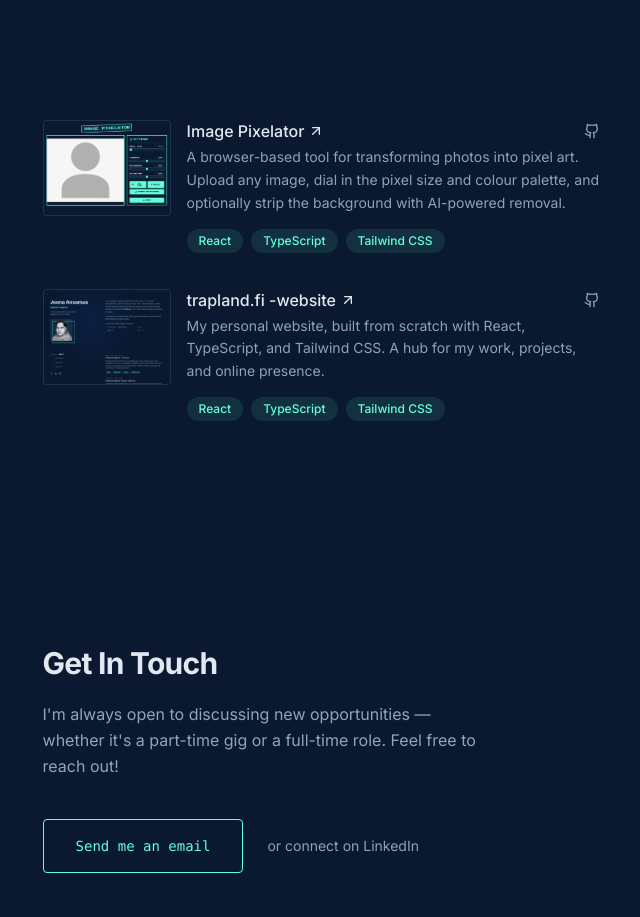
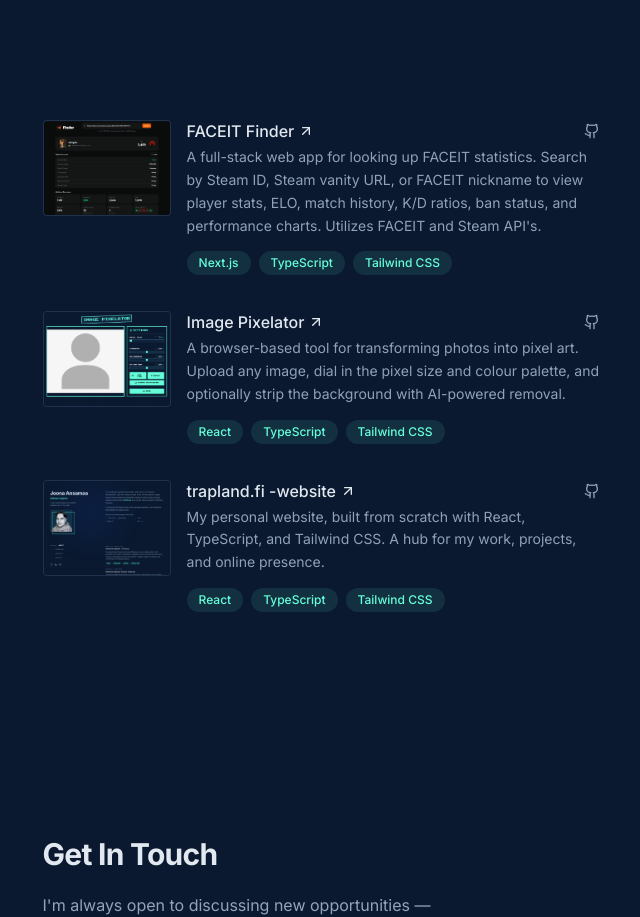
Before and after one commit to ansamaajoona/trapland.fi, a Next.js app: page / in a window 1280 px wide. Shown: the part 1340-2257 px from the top of the page, without its empty margins (584-1224 px from the left). Built offline with nearby package versions, Linux system fonts and the light colour scheme.

Commit message:
add faceit-finder to project listing

```diff
--- a/src/app/components/projects/Projects.tsx
+++ b/src/app/components/projects/Projects.tsx
@@ -12,6 +12,14 @@ interface ProjectItem {
 }
 
 const projects: ProjectItem[] = [
+  {
+    title: 'FACEIT Finder',
+    url: 'https://faceit-finder-omlg.vercel.app/',
+    description: "A full-stack web app for looking up FACEIT statistics. Search by Steam ID, Steam vanity URL, or FACEIT nickname to view player stats, ELO, match history, K/D ratios, ban status, and performance charts. Utilizes FACEIT and Steam API's.",
+    image: '/project-faceitfinder.png',
+    technologies: ['Next.js', 'TypeScript', 'Tailwind CSS'],
+    repository: 'https://github.com/ansamaajoona/faceit-finder',
+  },
   {
     title: 'Image Pixelator',
     url: 'https://trapland.fi/imagepixelator',
```
Also changed, not shown: public/project-faceitfinder.png (added).
